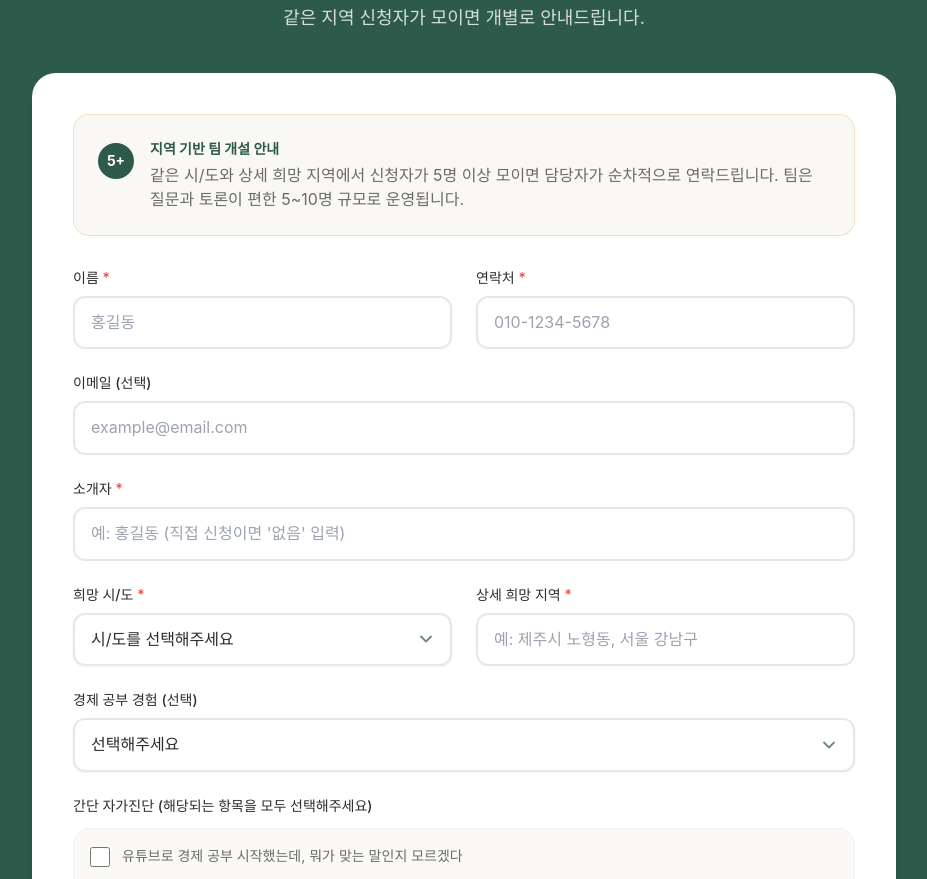
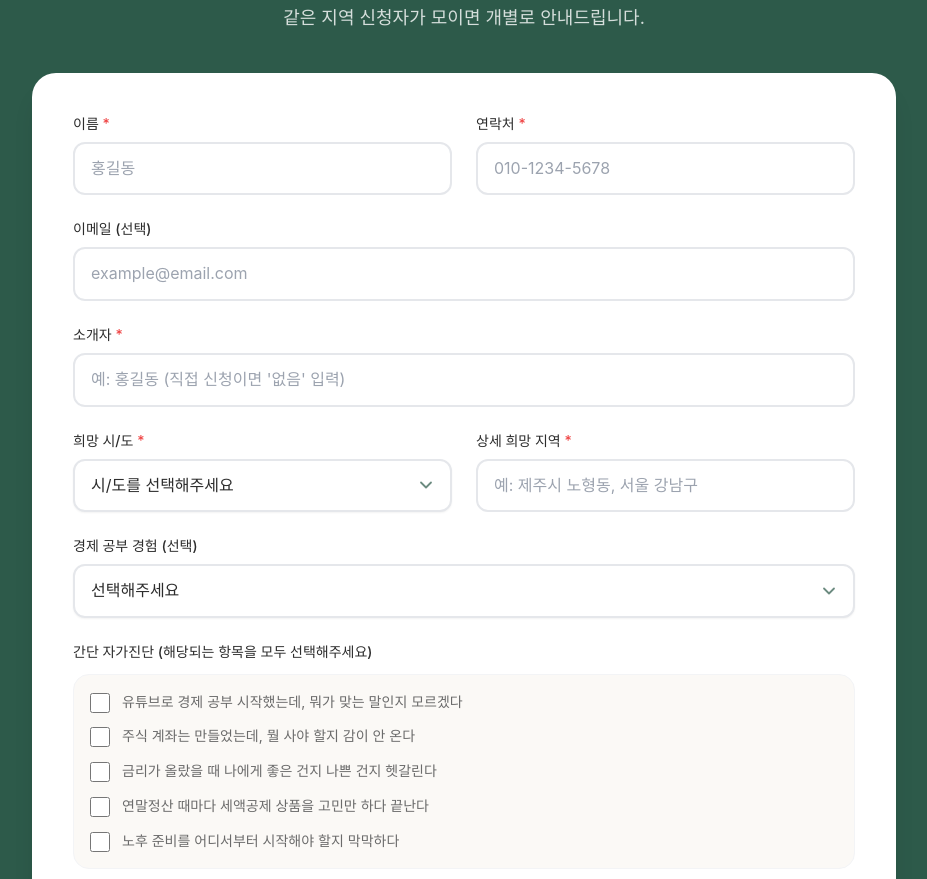
Before and after one commit to DescodeNet/studyRecruitNotice, a React (Vite) app: page / in a window 1280 px wide. Shown: the part 9367-10246 px from the top of the page, without its empty margins (176-1103 px from the left). Built offline with nearby package versions, Linux system fonts and the light colour scheme; the HTML template or start-up script is replaced by a standard one; a web font is replaced by a local one.

Commit message:
Show quick navigation on scroll start

```diff
--- a/src/components/CTA.tsx
+++ b/src/components/CTA.tsx
@@ -90,21 +90,6 @@ export default function CTA() {
             onSubmit={handleSubmit(onSubmit)}
             className="bg-white rounded-3xl p-6 md:p-10 shadow-xl border border-white/70"
           >
-            <div className="mb-8 rounded-2xl bg-bg/80 border border-accent/30 p-5 md:p-6">
-              <div className="flex items-start gap-4">
-                <span className="mt-1 flex h-9 w-9 flex-shrink-0 items-center justify-center rounded-full bg-primary text-white text-sm font-bold">
-                  5+
-                </span>
-                <div>
-                  <p className="text-sm font-bold text-primary mb-1">지역 기반 팀 개설 안내</p>
-                  <p className="text-sm md:text-base text-txt-secondary leading-relaxed">
-                    같은 시/도와 상세 희망 지역에서 신청자가 5명 이상 모이면 담당자가 순차적으로 연락드립니다.
-                    팀은 질문과 토론이 편한 5~10명 규모로 운영됩니다.
-                  </p>
-                </div>
-              </div>
-            </div>
-
             <div className="grid md:grid-cols-2 gap-6 mb-6">
               <div>
                 <label className="block text-sm font-medium text-txt-primary mb-2">
--- a/src/components/NavBar.tsx
+++ b/src/components/NavBar.tsx
@@ -15,7 +15,7 @@ export default function NavBar() {
   const [activeId, setActiveId] = useState<string | null>(null);
 
   useEffect(() => {
-    const onScroll = () => setScrolled(window.scrollY > 320);
+    const onScroll = () => setScrolled(window.scrollY > 0);
     onScroll();
     window.addEventListener('scroll', onScroll, { passive: true });
     return () => window.removeEventListener('scroll', onScroll);
```
